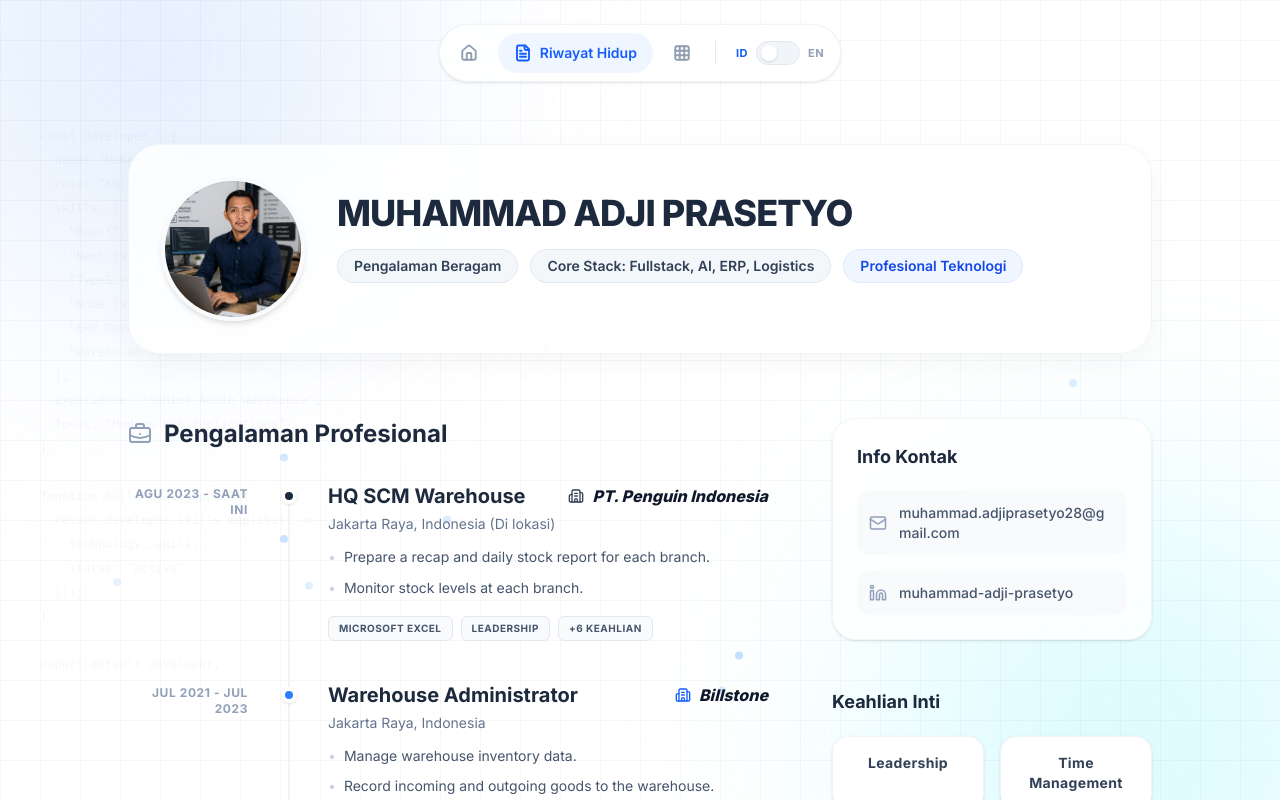
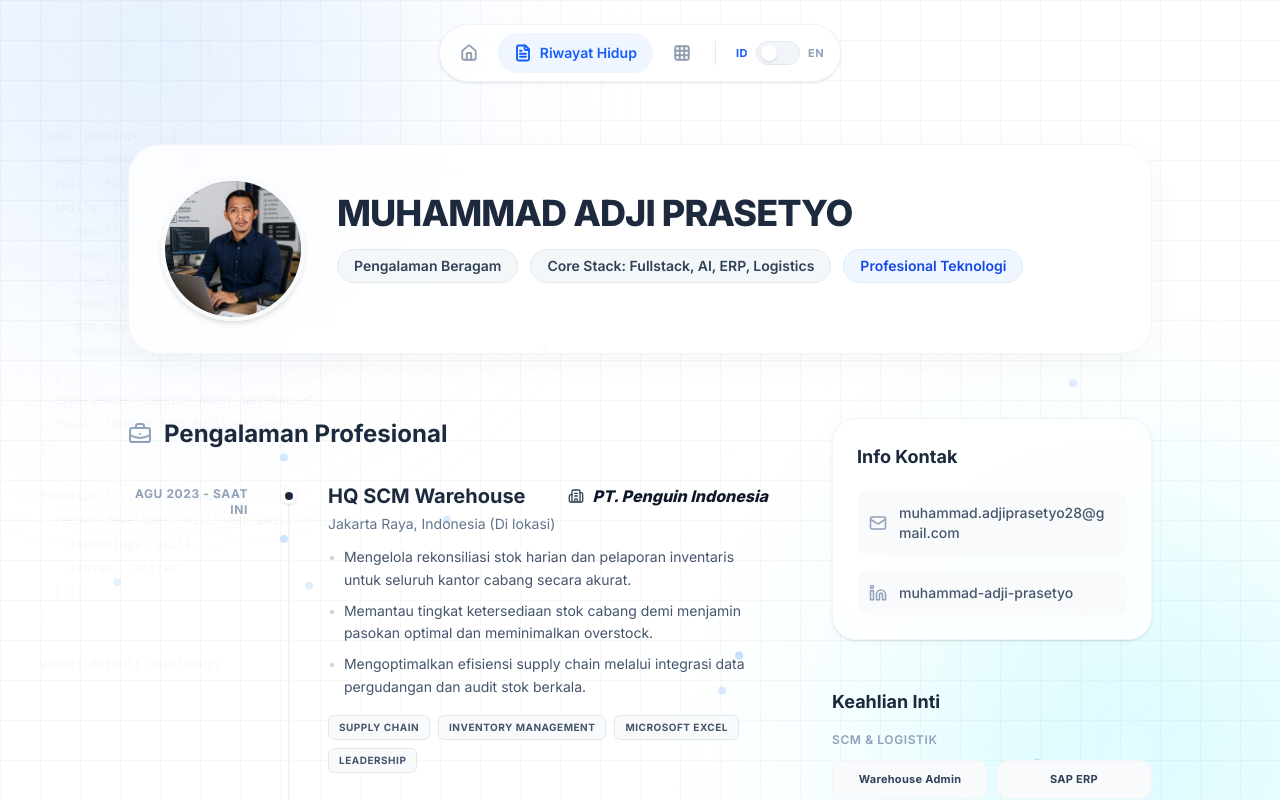
Before and after one commit to padji28-source/M-Adji-Prasetyo, a React (Vite) app: page / in a window 1280 px wide. Both pictures are taken after a click on the button 611 px from the left and 53 px from the top of the page. Shown: the top 800 px of the page. Built offline with nearby package versions, Linux system fonts and the light colour scheme.

Commit message:
Update Resume.tsx

```diff
--- a/src/components/Resume.tsx
+++ b/src/components/Resume.tsx
@@ -74,11 +74,33 @@ export function Resume({ lang }: { lang: Language }) {
                   </div>
                   <p className="text-slate-500 text-sm mb-3">Jakarta Raya, Indonesia (Di lokasi)</p>
                   <ul className="grid gap-2 text-sm text-slate-600 leading-relaxed md:max-w-xl">
-                    <li className="flex items-start"><span className="text-slate-300 mr-2 break-keep">&bull;</span> Prepare a recap and daily stock report for each branch.</li>
-                    <li className="flex items-start"><span className="text-slate-300 mr-2 break-keep">&bull;</span> Monitor stock levels at each branch.</li>
+                    <li className="flex items-start">
+                      <span className="text-slate-300 mr-2 break-keep">&bull;</span>
+                      <span>
+                        {lang === 'ID'
+                          ? "Mengelola rekonsiliasi stok harian dan pelaporan inventaris untuk seluruh kantor cabang secara akurat."
+                          : "Manage daily stock reconciliation and inventory reporting for all branches with absolute accuracy."}
+                      </span>
+                    </li>
+                    <li className="flex items-start">
+                      <span className="text-slate-300 mr-2 break-keep">&bull;</span>
+                      <span>
+                        {lang === 'ID'
+                          ? "Memantau tingkat ketersediaan stok cabang demi menjamin pasokan optimal dan meminimalkan overstock."
+                          : "Monitor and optimize branch stock levels to ensure product availability and minimize overstocking."}
+                      </span>
+                    </li>
+                    <li className="flex items-start">
+                      <span className="text-slate-300 mr-2 break-keep">&bull;</span>
+                      <span>
+                        {lang === 'ID'
+                          ? "Mengoptimalkan efisiensi supply chain melalui integrasi data pergudangan dan audit stok berkala."
+                          : "Optimize supply chain efficiency through warehouse data integration and periodic stock audits."}
+                      </span>
+                    </li>
                   </ul>
                   <div className="mt-4 flex flex-wrap gap-2">
-                    {["Microsoft Excel", "Leadership", "+6 keahlian"].map((s, i) => <span key={i} className="px-2.5 py-1 bg-slate-50 border border-slate-200 text-slate-600 text-[10px] uppercase tracking-wider font-bold rounded-md">{s}</span>)}
+                    {["Supply Chain", "Inventory Management", "Microsoft Excel", "Leadership"].map((s, i) => <span key={i} className="px-2.5 py-1 bg-slate-50 border border-slate-200 text-slate-600 text-[10px] uppercase tracking-wider font-bold rounded-md">{s}</span>)}
                   </div>
                 </div>
               </div>
@@ -98,11 +120,25 @@ export function Resume({ lang }: { lang: Language }) {
                   </div>
                   <p className="text-slate-500 text-sm mb-3">Jakarta Raya, Indonesia</p>
                   <ul className="grid gap-2 text-sm text-slate-600 leading-relaxed md:max-w-xl">
-                    <li className="flex items-start"><span className="text-slate-300 mr-2 break-keep">&bull;</span> Manage warehouse inventory data.</li>
-                    <li className="flex items-start"><span className="text-slate-300 mr-2 break-keep">&bull;</span> Record incoming and outgoing goods to the warehouse.</li>
+                    <li className="flex items-start">
+                      <span className="text-slate-300 mr-2 break-keep">&bull;</span>
+                      <span>
+                        {lang === 'ID'
+                          ? "Mengelola database pergudangan dengan akurasi tinggi menggunakan sistem administrasi inventaris modern."
+                          : "Manage warehouse database with high accuracy using modern inventory administration systems."}
+                      </span>
+                    </li>
+                    <li className="flex items-start">
+                      <span className="text-slate-300 mr-2 break-keep">&bull;</span>
+                      <span>
+                        {lang === 'ID'
+                          ? "Mencatat arus keluar-masuk barang, menyusun pelaporan, dan mengawasi penyimpanan fisik barang berharga tinggi."
+                          : "Record inbound/outbound goods flow, compile reporting, and supervise the physical storage of high-value items."}
+                      </span>
+                    </li>
                   </ul>
                   <div className="mt-4 flex flex-wrap gap-2">
-                    {["Inventory Management", "Microsoft Excel", "+3 keahlian"].map((s, i) => <span key={i} className="px-2.5 py-1 bg-slate-50 border border-slate-200 text-slate-600 text-[10px] uppercase tracking-wider font-bold rounded-md">{s}</span>)}
+                    {["Inventory Control", "Database Admin", "Logistics", "Microsoft Excel"].map((s, i) => <span key={i} className="px-2.5 py-1 bg-slate-50 border border-slate-200 text-slate-600 text-[10px] uppercase tracking-wider font-bold rounded-md">{s}</span>)}
                   </div>
                 </div>
               </div>
@@ -121,8 +157,26 @@ export function Resume({ lang }: { lang: Language }) {
                     <div className="text-base font-black text-slate-900 flex items-center mt-1 sm:mt-0 italic"><Building2 size={16} className="mr-2 text-slate-500"/> SUMBER MITRA JAYA, PT</div>
                   </div>
                   <p className="text-slate-500 text-sm mb-3">Jakarta Selatan, Jakarta Raya, Indonesia</p>
-                  <div className="mt-2 flex flex-wrap gap-2">
-                    {["Microsoft Excel"].map((s, i) => <span key={i} className="px-2.5 py-1 bg-slate-50 border border-slate-200 text-slate-600 text-[10px] uppercase tracking-wider font-bold rounded-md">{s}</span>)}
+                  <ul className="grid gap-2 text-sm text-slate-600 leading-relaxed md:max-w-xl">
+                    <li className="flex items-start">
+                      <span className="text-slate-300 mr-2 break-keep">&bull;</span>
+                      <span>
+                        {lang === 'ID'
+                          ? "Memberikan dukungan administratif menyeluruh untuk kelancaran operasional General Affair dan pemeliharaan fasilitas."
+                          : "Provide comprehensive administrative support for smooth General Affair operations and facility maintenance."}
+                      </span>
+                    </li>
+                    <li className="flex items-start">
+                      <span className="text-slate-300 mr-2 break-keep">&bull;</span>
+                      <span>
+                        {lang === 'ID'
+                          ? "Mengelola korespondensi, inventarisasi aset operasional kantor, dan koordinasi dengan vendor."
+                          : "Manage official correspondence, inventory office operational assets, and coordinate with vendors."}
+                      </span>
+                    </li>
+                  </ul>
+                  <div className="mt-4 flex flex-wrap gap-2">
+                    {["General Affair", "Administration", "Vendor Coordination", "Microsoft Excel"].map((s, i) => <span key={i} className="px-2.5 py-1 bg-slate-50 border border-slate-200 text-slate-600 text-[10px] uppercase tracking-wider font-bold rounded-md">{s}</span>)}
                   </div>
                 </div>
               </div>
@@ -142,11 +196,25 @@ export function Resume({ lang }: { lang: Language }) {
                   </div>
                   <p className="text-slate-500 text-sm mb-3">Cikupa mas (Di lokasi)</p>
                   <ul className="grid gap-2 text-sm text-slate-600 leading-relaxed md:max-w-xl">
-                    <li className="flex items-start"><span className="text-slate-300 mr-2 break-keep">&bull;</span> Manage material data using the SAP system.</li>
-                    <li className="flex items-start"><span className="text-slate-300 mr-2 break-keep">&bull;</span> Control stock of mixed material requirements.</li>
+                    <li className="flex items-start">
+                      <span className="text-slate-300 mr-2 break-keep">&bull;</span>
+                      <span>
+                        {lang === 'ID'
+                          ? "Mengoperasikan modul SAP ERP secara presisi untuk pencatatan master data material dan transaksi inventaris pabrik."
+                          : "Operate SAP ERP module precisely to register material master data and manage factory inventory transactions."}
+                      </span>
+                    </li>
+                    <li className="flex items-start">
+                      <span className="text-slate-300 mr-2 break-keep">&bull;</span>
+                      <span>
+                        {lang === 'ID'
+                          ? "Mengontrol stok ketersediaan bahan baku terpadu demi memastikan kelancaran rantai produksi manufaktur."
+                          : "Control raw material inventory to ensure a seamless and optimized manufacturing production pipeline."}
+                      </span>
+                    </li>
                   </ul>
                   <div className="mt-4 flex flex-wrap gap-2">
-                    {["Microsoft Excel", "SAP ERP", "+2 keahlian"].map((s, i) => <span key={i} className="px-2.5 py-1 bg-slate-50 border border-slate-200 text-slate-600 text-[10px] uppercase tracking-wider font-bold rounded-md">{s}</span>)}
+                    {["SAP ERP", "Material Control", "Inventory Planning", "Data Auditing"].map((s, i) => <span key={i} className="px-2.5 py-1 bg-slate-50 border border-slate-200 text-slate-600 text-[10px] uppercase tracking-wider font-bold rounded-md">{s}</span>)}
                   </div>
                 </div>
               </div>
@@ -166,11 +234,25 @@ export function Resume({ lang }: { lang: Language }) {
                   </div>
                   <p className="text-slate-500 text-sm mb-3">Cikarang</p>
                   <ul className="grid gap-2 text-sm text-slate-600 leading-relaxed md:max-w-xl">
-                    <li className="flex items-start"><span className="text-slate-300 mr-2 break-keep">&bull;</span> Manage incoming and outgoing stationery transactions.</li>
-                    <li className="flex items-start"><span className="text-slate-300 mr-2 break-keep">&bull;</span> Recap stationery usage.</li>
+                    <li className="flex items-start">
+                      <span className="text-slate-300 mr-2 break-keep">&bull;</span>
+                      <span>
+                        {lang === 'ID'
+                          ? "Mengelola alur keluar-masuk barang operasional (stationary & supplies) serta merangkum pelaporan konsumsi berkala."
+                          : "Manage logistics transactions for office stationery and supplies, and generate periodic consumption summary reports."}
+                      </span>
+                    </li>
+                    <li className="flex items-start">
+                      <span className="text-slate-300 mr-2 break-keep">&bull;</span>
+                      <span>
+                        {lang === 'ID'
+                          ? "Mendukung kelancaran logistik internal operasional gudang melalui administrasi pencatatan yang tertata."
+                          : "Support internal logistics and warehouse operations through structured and well-maintained recording administration."}
+                      </span>
+                    </li>
                   </ul>
                   <div className="mt-4 flex flex-wrap gap-2">
-                    {["Microsoft Excel"].map((s, i) => <span key={i} className="px-2.5 py-1 bg-slate-50 border border-slate-200 text-slate-600 text-[10px] uppercase tracking-wider font-bold rounded-md">{s}</span>)}
+                    {["Admin Operations", "Logistics Transactions", "Microsoft Excel"].map((s, i) => <span key={i} className="px-2.5 py-1 bg-slate-50 border border-slate-200 text-slate-600 text-[10px] uppercase tracking-wider font-bold rounded-md">{s}</span>)}
                   </div>
                 </div>
               </div>
@@ -243,32 +325,34 @@ export function Resume({ lang }: { lang: Language }) {
             </div>
 
             <div>
-              <h2 className="text-lg font-bold text-slate-800 mb-5">{lang === 'ID' ? 'Keahlian Inti' : 'Core Capabilities'}</h2>
-              <div className="grid grid-cols-2 gap-4">
-                <motion.div whileHover={{ scale: 1.05 }} className="flex flex-col items-center group bg-white shadow-sm border border-slate-100 p-4 rounded-2xl">
-                  <span className="text-sm font-bold text-slate-700 tracking-wide text-center">Leadership</span>
-                </motion.div>
-                <motion.div whileHover={{ scale: 1.05 }} className="flex flex-col items-center group bg-white shadow-sm border border-slate-100 p-4 rounded-2xl">
-                  <span className="text-sm font-bold text-slate-700 tracking-wide text-center">Time Management</span>
-                </motion.div>
-                <motion.div whileHover={{ scale: 1.05 }} className="flex flex-col items-center group bg-white shadow-sm border border-slate-100 p-4 rounded-2xl">
-                  <span className="text-sm font-bold text-slate-700 tracking-wide text-center">Microsoft Excel</span>
-                </motion.div>
-                <motion.div whileHover={{ scale: 1.05 }} className="flex flex-col items-center group bg-white shadow-sm border border-slate-100 p-4 rounded-2xl">
-                  <span className="text-sm font-bold text-slate-700 tracking-wide text-center">Inventory Management</span>
-                </motion.div>
-                <motion.div whileHover={{ scale: 1.05 }} className="flex flex-col items-center group bg-white shadow-sm border border-slate-100 p-4 rounded-2xl">
-                  <span className="text-sm font-bold text-slate-700 tracking-wide text-center">SAP ERP</span>
-                </motion.div>
-                <motion.div whileHover={{ scale: 1.05 }} className="flex flex-col items-center group bg-white shadow-sm border border-slate-100 p-4 rounded-2xl">
-                  <span className="text-sm font-bold text-slate-700 tracking-wide text-center">CodeIgniter</span>
-                </motion.div>
-                <motion.div whileHover={{ scale: 1.05 }} className="flex flex-col items-center group bg-white shadow-sm border border-slate-100 p-4 rounded-2xl">
-                  <span className="text-sm font-bold text-slate-700 tracking-wide text-center">Logistics Operations</span>
-                </motion.div>
-                <motion.div whileHover={{ scale: 1.05 }} className="flex flex-col items-center group bg-white shadow-sm border border-slate-100 p-4 rounded-2xl">
-                  <span className="text-sm font-bold text-slate-700 tracking-wide text-center">Fullstack Dev</span>
-                </motion.div>
+              <h2 className="text-lg font-bold text-slate-800 mb-4">{lang === 'ID' ? 'Keahlian Inti' : 'Core Capabilities'}</h2>
+
+              <div className="space-y-6">
+                <div>
+                  <h3 className="text-xs font-semibold text-slate-400 uppercase tracking-wider mb-3">
+                    {lang === 'ID' ? 'SCM & Logistik' : 'SCM & Logistics'}
+                  </h3>
+                  <div className="grid grid-cols-2 gap-2">
+                    {["Warehouse Admin", "SAP ERP", "Inventory Control", "SCM Reconciliation", "Logistics Audit", "Supplies Control"].map((s, idx) => (
+                      <motion.div key={idx} whileHover={{ scale: 1.02 }} className="flex items-center justify-center bg-slate-50 border border-slate-100 p-2.5 rounded-xl">
+                        <span className="text-[11px] font-bold text-slate-700 tracking-wide text-center">{s}</span>
+                      </motion.div>
+                    ))}
+                  </div>
+                </div>
+
+                <div>
+                  <h3 className="text-xs font-semibold text-slate-400 uppercase tracking-wider mb-3">
+                    {lang === 'ID' ? 'Teknologi & Dev' : 'Tech & Dev Stack'}
+                  </h3>
+                  <div className="grid grid-cols-2 gap-2">
+                    {["React.js", "Next.js", "TypeScript", "Node.js", "Tailwind CSS", "CodeIgniter", "Database (SQL)", "Git Versioning"].map((s, idx) => (
+                      <motion.div key={idx} whileHover={{ scale: 1.02 }} className="flex items-center justify-center bg-blue-50/50 border border-blue-100/50 p-2.5 rounded-xl">
+                        <span className="text-[11px] font-bold text-blue-800 tracking-wide text-center">{s}</span>
+                      </motion.div>
+                    ))}
+                  </div>
+                </div>
               </div>
             </div>
           </motion.div>
```
